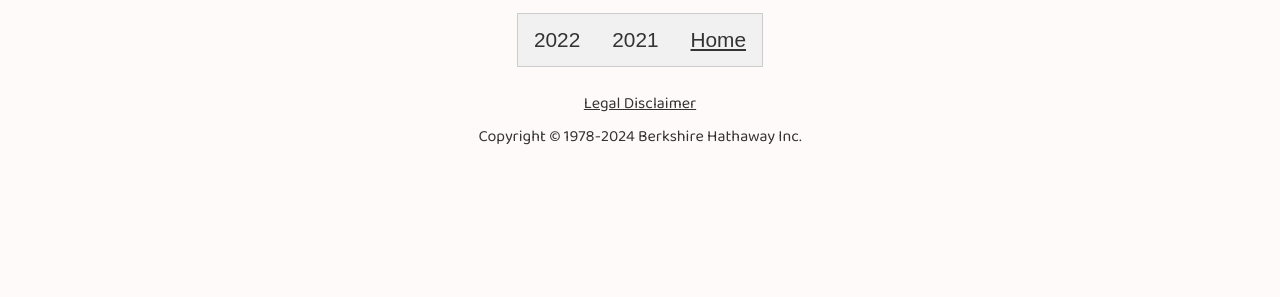
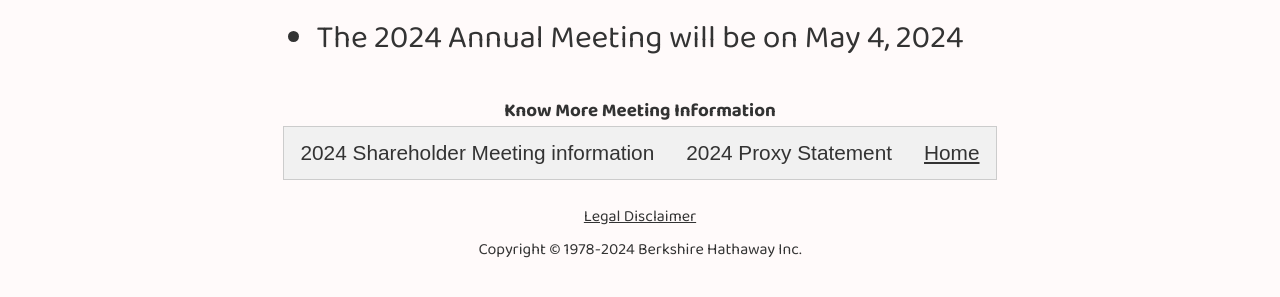
Before and after one commit to mohits2806/frontendBattleRound2, a plain HTML site: page pages/meet.html in a window 1280 px wide. Shown: the part 281-578 px from the top of the page. Drawn offline with Linux system fonts and the light colour scheme.

Commit message:
meet page complete

```diff
--- a/pages/meet.html
+++ b/pages/meet.html
@@ -15,22 +15,26 @@
         </header>
 
         <h2>Shareholder Meeting Information</h2>
+        <ul style="margin-bottom: 2rem;">
+            <li style="font-size: 2rem;">The 2024 Annual Meeting will be on May 4, 2024</li>
+        </ul>
         <!-- Tab links -->
+        <h3>Know More Meeting Information</h3>
         <div class="tabbar">
-            <button class="tablinks" onclick="openTab(event, '2022')">2022</button>
-            <button class="tablinks" onclick="openTab(event, '2021')">2021</button>
+            <button class="tablinks" onclick="openTab(event, '2024 Shareholder Meeting information')">2024 Shareholder Meeting information</button>
+            <button class="tablinks" onclick="openTab(event, '2024 Proxy Statement')">2024 Proxy Statement</button>
             <button class="tablinks" onclick="openTab(event, '')"><a href="/">Home</a></button>
         </div>
 
         <!-- Tab content -->
-        <div id="2022" class="tabcontent">
-            <h3>2022 Energy Investor Presentation</h3>
-            <iframe src="../pdfs/energyInvest2022.pdf" width="1245" height="800"> </iframe>
+        <div id="2024 Shareholder Meeting information" class="tabcontent">
+            <h3>2024 Shareholder Meeting information</h3>
+            <iframe src="../pdfs/shareholderMeet.pdf" width="1245" height="800"></iframe>
         </div>
 
-        <div id="2021" class="tabcontent">
-            <h3>2021 Energy Investor Presentation</h3>
-            <iframe src="../pdfs/energyInvest2021.pdf" width="1245" height="800"> </iframe>
+        <div id="2024 Proxy Statement" class="tabcontent">
+            <h3>2024 Proxy Statement</h3>
+            <iframe src="../pdfs/proxyMeet.pdf" width="1245" height="800"></iframe>
         </div>
 
     </main>
```
Also changed, not shown: index.html (+1 -1 lines).
